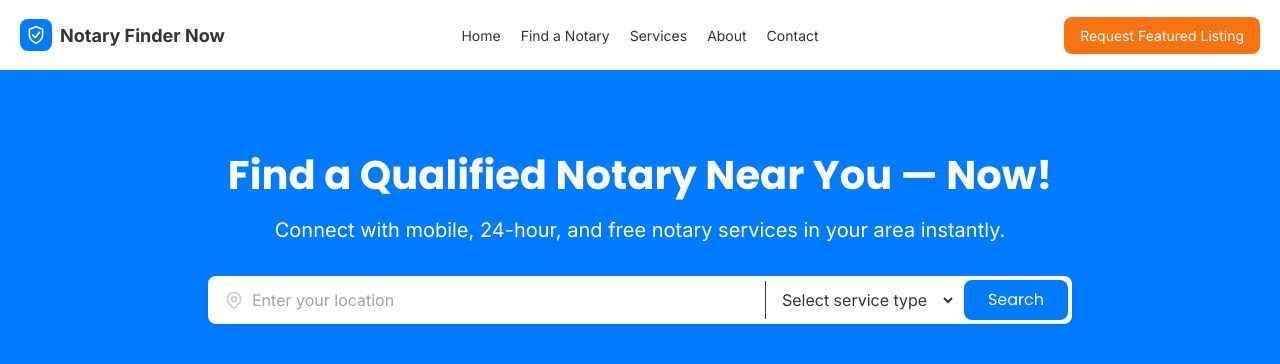
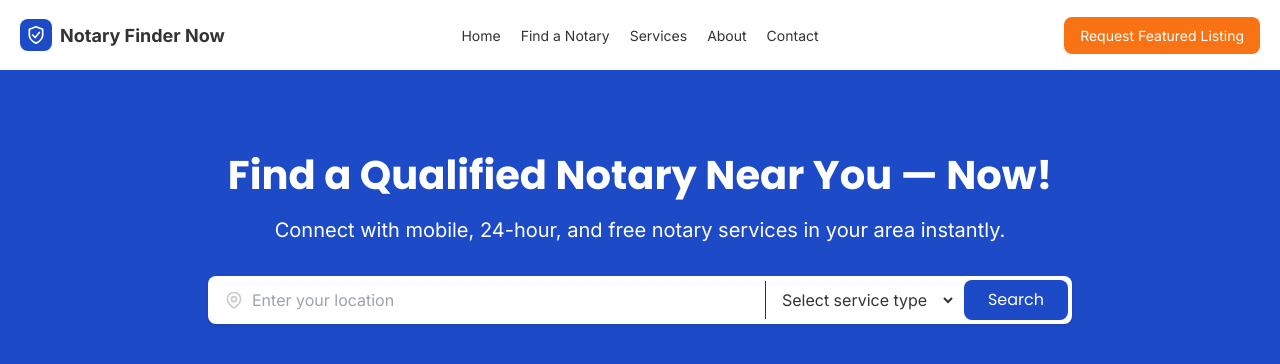
Before and after one commit to 7lsnyc/7lsnyc-notary-finder-now-windsurf, a Next.js app: page / in a window 1280 px wide. Shown: the top 364 px of the page. Built offline with nearby package versions, Linux system fonts and the light colour scheme.

Commit message:
feat: Update primary brand color to #1D4AC7
- Update primary color in Tailwind config
- Change hero banner background to new brand color
- Maintain consistent brand identity across the site

```diff
--- a/tailwind.config.js
+++ b/tailwind.config.js
@@ -9,7 +9,7 @@ module.exports = {
   theme: {
     extend: {
       colors: {
-        primary: '#007BFF',
+        primary: '#1D4AC7',
         secondary: '#E6F0FA',
         accent: '#F97315',
         text: {
```
